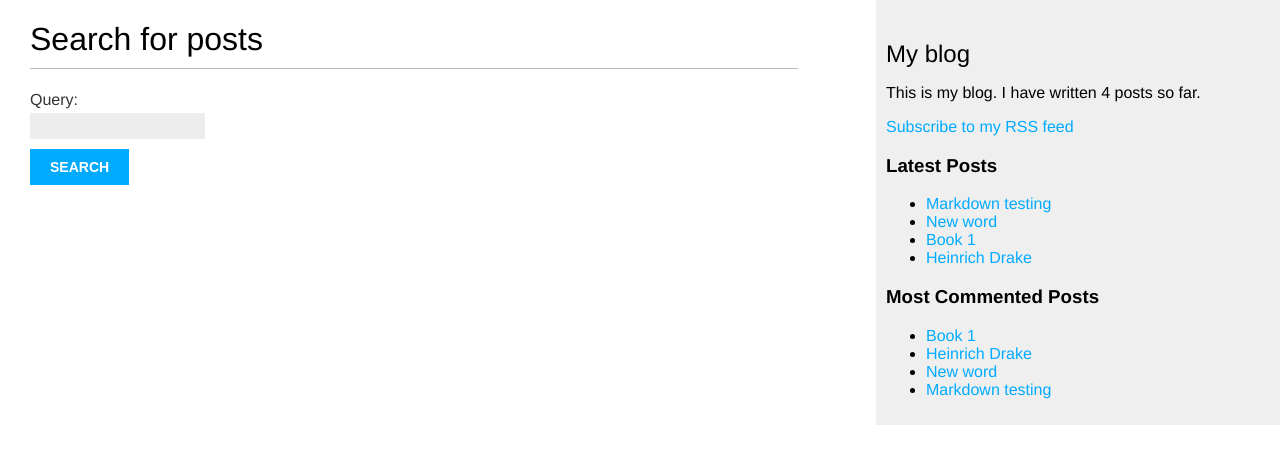
After one commit to teefats/new_blog, a Django app: page /blog/search/ in a window 1280 px wide. The commit adds this page. Shown: the top 464 px of the page. Run offline with Django 3.2, Linux system fonts and the light colour scheme; data comes from the database, SQL or seed files in the repository; parts of the project's set-up code (start-up, migrations or seed data) failed here and were passed over.

Commit message:
added search functionality

```diff
--- a/blog/forms.py
+++ b/blog/forms.py
@@ -14,3 +14,6 @@ class CommentForm(forms.ModelForm):
     class Meta:
         model = Comment
         fields = ('name', 'email', 'body')
+
+class SearchForm(forms.Form):
+    query = forms.CharField()
--- a/blog/templates/blog/base.html
+++ b/blog/templates/blog/base.html
@@ -15,6 +15,7 @@
   <div id="sidebar">
     <h2>My blog</h2>
     <p>This is my blog. I have written {% total_posts %} posts so far.</p>
+    <p><a href="{% url 'blog:post_feed' %}">Subscribe to my RSS feed</a></p>
     <h3>Latest Posts</h3>
     {% show_latest_posts 5 %}
 
--- /dev/null
+++ b/blog/templates/blog/post/search.html
@@ -0,0 +1,28 @@
+{% extends "blog/base.html" %}
+{% load blog_tags %}
+
+{% block title %}Search{% endblock %}
+
+{% block content %}
+  {% if query %}
+    <h1>Posts containing "{{ query }}"</h1>
+    <h3>
+      {% with results.count as total_results %}
+          Found {{ total_results }} result{{ total_results|pluralize }}
+      {% endwith %}
+    </h3>
+    {% for post in results %}
+        <h4><a href="{{ post.get_absolute_url }}">{{ post.title }}</a></h4>
+        {{ post.body|markdown|truncatewords_html:5 }}
+    {% empty %}
+      <p>There are no results for your query.</p>
+    {% endfor %}
+    <p><a href="{% url "blog:post_search" %}">Search again</a></p>
+  {% else %}
+    <h1>Search for posts</h1>
+    <form method="get">
+      {{ form.as_p }}
+      <input type="submit" value="Search">
+    </form>
+  {% endif %}
+{% endblock %}
--- a/blog/urls.py
+++ b/blog/urls.py
@@ -1,6 +1,6 @@
 from django.urls import path
 from . import views
-
+from .feeds import LatestPostsFeed
 
 app_name = 'blog'
 
@@ -10,8 +10,9 @@ urlpatterns = [
     # path('', views.PostListView.as_view(), name='post_list'),
 
     path('tag/<slug:tag_slug>/', views.post_list, name = 'post_list_by_tag'),
-    path('<int:post_id>/share/', views.post_share, name='post_share'),
+    path('<int:post_id>/share/', views.post_share, name='post_share'),  path('search/', views.post_search, name='post_search'),
 
     # path('', views.PostListView.as_view(), name='post_list'),
     path('<int:year>/<int:month>/<int:day>/<slug:post>/', views.post_detail, name='post_detail'),
+    path('feed/', LatestPostsFeed(), name='post_feed'),
 ]
--- a/blog/views.py
+++ b/blog/views.py
@@ -6,6 +6,8 @@ from django.views.generic import ListView
 from django.core.mail import send_mail
 from taggit.models import Tag
 from django.db.models import Count
+from django.contrib.postgres.search import SearchVector
+from .forms import EmailPostForm, CommentForm, SearchForm
 
 
 
@@ -132,3 +134,21 @@ def post_detail(request, year, month, day, post):
     else:
         comment_form = CommentForm()
     return render(request, 'blog/post/detail.html', {'post': post,  'comments': comments, 'new_comment': new_comment, 'comment_form':comment_form})
+
+
+def post_search(request):
+    form = SearchForm()
+    query = None
+    results = []
+    if 'query' in request.GET:
+        form = SearchForm(request.GET)
+        if form.is_valid():
+            query = form.cleaned_data['query']
+            results = Post.published.annotate(
+                search = SearchVector('title', 'body'),
+            ).filter(search=query)
+    return render(request,
+                    'blog/post/search.html',
+                    {'form': form,
+                    'query':query,
+                    'results':results})
--- a/myblog/urls.py
+++ b/myblog/urls.py
@@ -13,10 +13,12 @@ Including another URLconf
     1. Import the include() function: from django.urls import include, path
     2. Add a URL to urlpatterns:  path('blog/', include('blog.urls'))
 """
+
 from django.contrib import admin
 from django.urls import path, include
 from django.contrib.sitemaps.views import sitemap
 from blog.sitemaps import PostSitemap
+
 
 sitemaps = {
     'posts': PostSitemap,
@@ -26,5 +28,6 @@ urlpatterns = [
     path('admin/', admin.site.urls),
     path('blog/', include('blog.urls', namespace='blog')),
     path('sitemap/', sitemap, {'sitemaps': sitemaps},
-         name='django.contrib.sitemaps.views.sitemap')
+         name='django.contrib.sitemaps.views.sitemap'),
+
 ]
```
Also changed, not shown: blog/feeds.py (added, +19 -0 lines), myblog/settings.py (+5 -2 lines).
